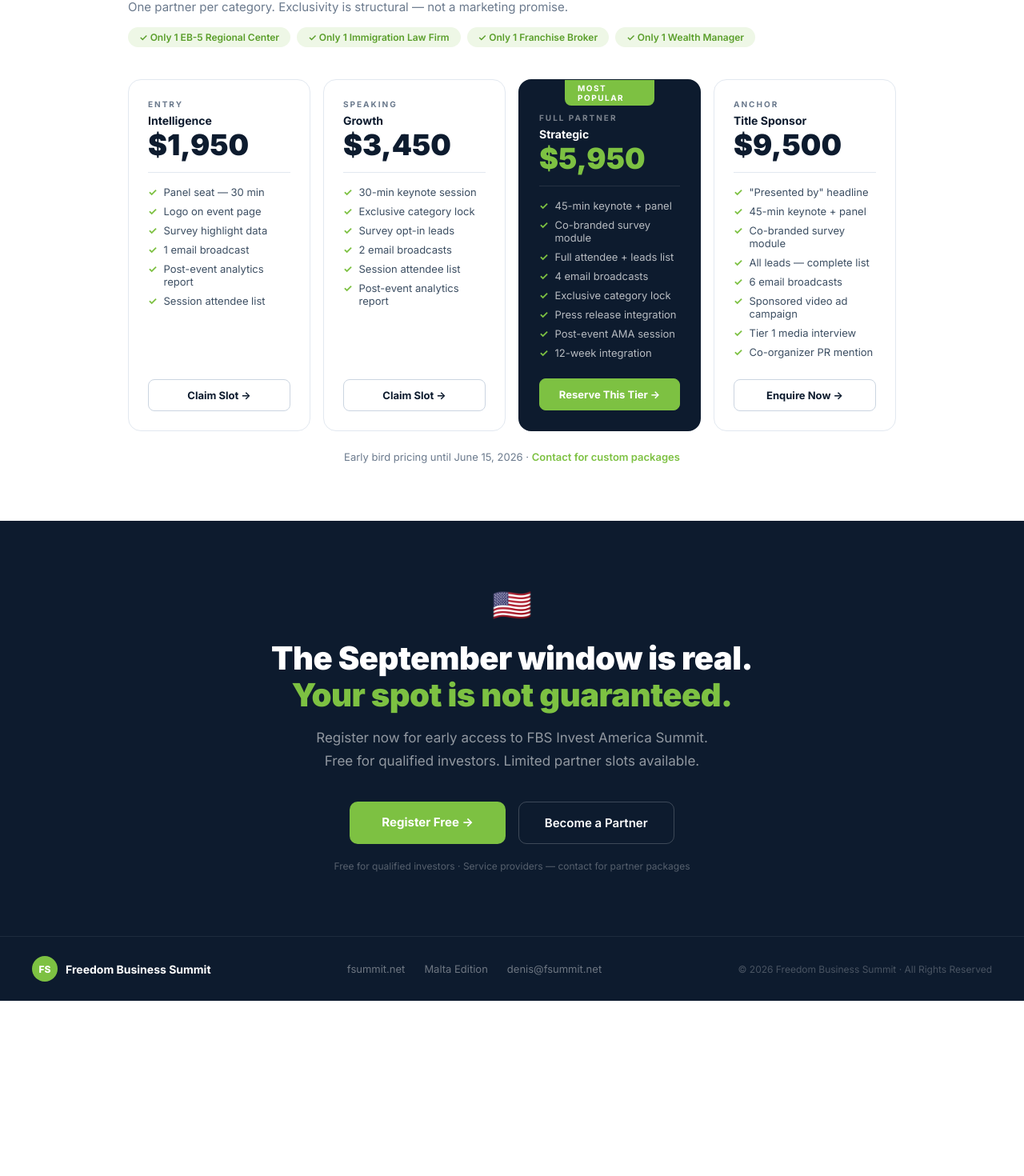
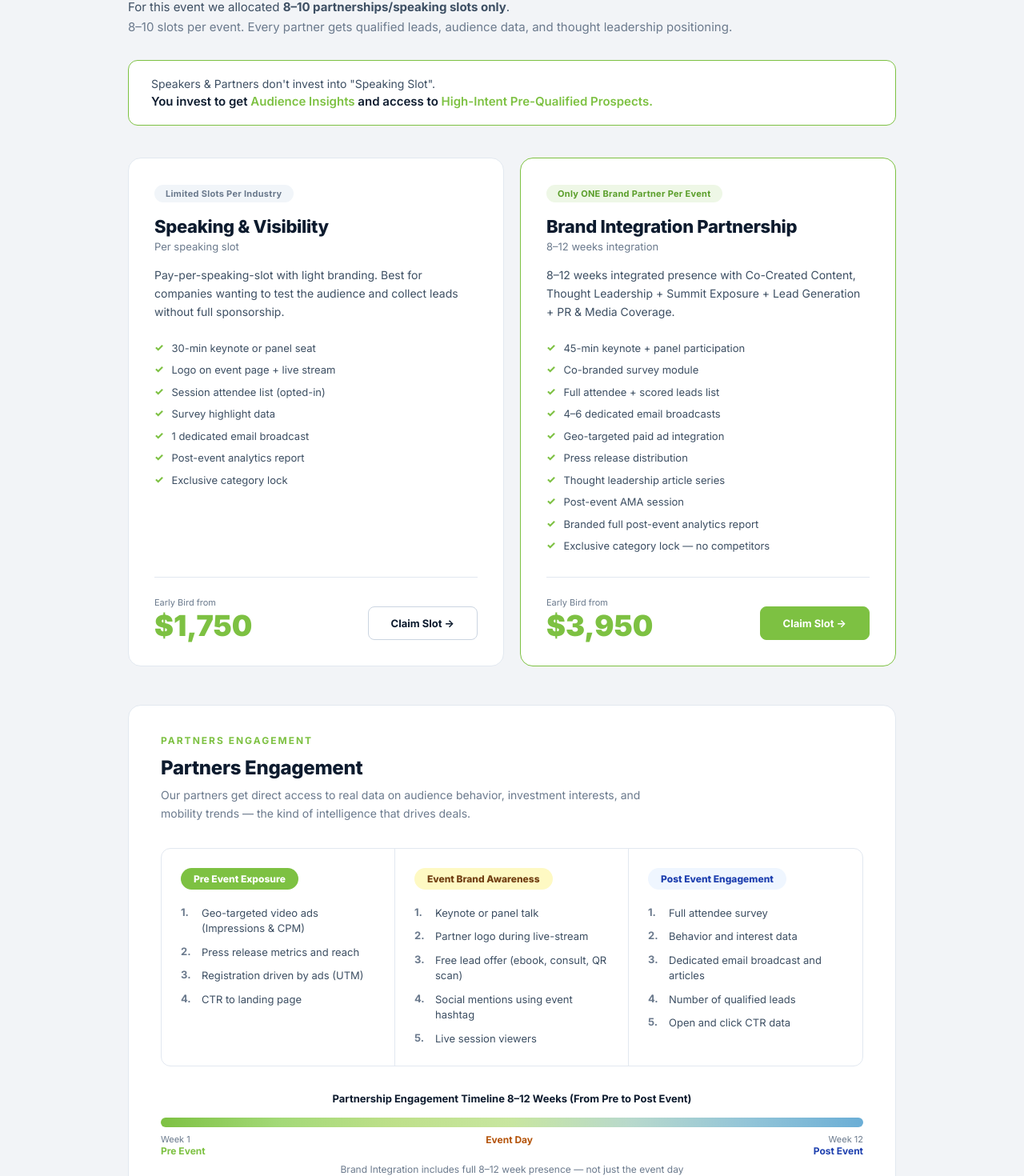
Before and after one commit to freedombusinesssummit-stack/eb5us, a Next.js app: page / in a window 1280 px wide. Shown: the part 8157-9627 px from the top of the page at 80% size. Before the commit the page ends 9408 px from the top, so only its background shows below. Built offline with nearby package versions, Linux system fonts and the light colour scheme.

Commit message:
Redesign pricing: Speaking & Brand Integration format matching proposal.fsummit.net

```diff
--- a/app/InvestAmericaSummit.tsx
+++ b/app/InvestAmericaSummit.tsx
@@ -553,50 +553,261 @@
 }
 
 function Pricing() {
-  const tiers = [
-    { name: "Intelligence", price: "$1,950", tag: "Entry", features: ["Panel seat — 30 min", "Logo on event page", "Survey highlight data", "1 email broadcast", "Post-event analytics report", "Session attendee list"], cta: "Claim Slot" },
-    { name: "Growth", price: "$3,450", tag: "Speaking", features: ["30-min keynote session", "Exclusive category lock", "Survey opt-in leads", "2 email broadcasts", "Session attendee list", "Post-event analytics report"], cta: "Claim Slot" },
-    { name: "Strategic", price: "$5,950", tag: "Full Partner", highlight: true, features: ["45-min keynote + panel", "Co-branded survey module", "Full attendee + leads list", "4 email broadcasts", "Exclusive category lock", "Press release integration", "Post-event AMA session", "12-week integration"], cta: "Reserve This Tier" },
-    { name: "Title Sponsor", price: "$9,500", tag: "Anchor", features: ['"Presented by" headline', "45-min keynote + panel", "Co-branded survey module", "All leads — complete list", "6 email broadcasts", "Sponsored video ad campaign", "Tier 1 media interview", "Co-organizer PR mention"], cta: "Enquire Now" },
+  const speakingTiers = [
+    {
+      name: "Speaking & Visibility",
+      sub: "Per speaking slot",
+      badge: "Limited Slots Per Industry",
+      badgeColor: "#F1F5F9",
+      badgeText: C.textGray,
+      price: "$1,750",
+      priceLabel: "Early Bird from",
+      desc: "Pay-per-speaking-slot with light branding. Best for companies wanting to test the audience and collect leads without full sponsorship.",
+      features: [
+        "30-min keynote or panel seat",
+        "Logo on event page + live stream",
+        "Session attendee list (opted-in)",
+        "Survey highlight data",
+        "1 dedicated email broadcast",
+        "Post-event analytics report",
+        "Exclusive category lock",
+      ],
+      cta: "Claim Slot",
+      highlight: false,
+    },
+    {
+      name: "Brand Integration Partnership",
+      sub: "8–12 weeks integration",
+      badge: "Only ONE Brand Partner Per Event",
+      badgeColor: C.greenPale,
+      badgeText: C.greenDark,
+      price: "$3,950",
+      priceLabel: "Early Bird from",
+      desc: "8–12 weeks integrated presence with Co-Created Content, Thought Leadership + Summit Exposure + Lead Generation + PR & Media Coverage.",
+      features: [
+        "45-min keynote + panel participation",
+        "Co-branded survey module",
+        "Full attendee + scored leads list",
+        "4–6 dedicated email broadcasts",
+        "Geo-targeted paid ad integration",
+        "Press release distribution",
+        "Thought leadership article series",
+        "Post-event AMA session",
+        "Branded full post-event analytics report",
+        "Exclusive category lock — no competitors",
+      ],
+      cta: "Claim Slot",
+      highlight: true,
+    },
   ];
+
   return (
-    <section id="pricing" style={{ background: C.bg, padding: "72px 40px" }}>
+    <section id="pricing" style={{ background: C.bgSection, padding: "72px 40px" }}>
       <div style={{ maxWidth: 960, margin: "0 auto" }}>
-        <GreenLabel>Partner Packages</GreenLabel>
-        <h2 style={{ fontSize: 36, fontWeight: 800, color: C.text, marginBottom: 8, letterSpacing: -0.5 }}>Choose Your Position</h2>
-        <p style={{ fontSize: 15, color: C.textGray, marginBottom: 16 }}>One partner per category. Exclusivity is structural — not a marketing promise.</p>
-        <div style={{ display: "flex", gap: 8, marginBottom: 40, flexWrap: "wrap" }}>
+
+        {/* Header */}
+        <GreenLabel>Engagement Options</GreenLabel>
+        <h2 style={{ fontSize: 36, fontWeight: 800, color: C.text, marginBottom: 8, letterSpacing: -0.5 }}>
+          Speaking & Partnership Engagement
+        </h2>
+        <p style={{ fontSize: 15, color: C.textMid, marginBottom: 6 }}>
+          For this event we allocated <strong>8–10 partnerships/speaking slots only</strong>.
+        </p>
+        <p style={{ fontSize: 15, color: C.textGray, marginBottom: 32 }}>
+          8–10 slots per event. Every partner gets qualified leads, audience data, and thought leadership positioning.
+        </p>
+
+        {/* Value callout box */}
+        <div style={{
+          border: `1.5px solid ${C.green}`,
+          borderRadius: 12,
+          padding: "20px 28px",
+          marginBottom: 40,
+          background: C.bg,
+        }}>
+          <div style={{ fontSize: 14, color: C.textMid, marginBottom: 4 }}>
+            Speakers & Partners don't invest into "Speaking Slot".
+          </div>
+          <div style={{ fontSize: 15, fontWeight: 600, color: C.text }}>
+            You invest to get{" "}
+            <span style={{ color: C.green }}>Audience Insights</span>
+            {" "}and access to{" "}
+            <span style={{ color: C.green }}>High-Intent Pre-Qualified Prospects.</span>
+          </div>
+        </div>
+
+        {/* Two pricing cards */}
+        <div style={{ display: "grid", gridTemplateColumns: "1fr 1fr", gap: 20, marginBottom: 48 }}>
+          {speakingTiers.map(({ name, sub, badge, badgeColor, badgeText, price, priceLabel, desc, features, cta, highlight }) => (
+            <div key={name} style={{
+              background: C.bg,
+              border: `1.5px solid ${highlight ? C.green : C.border}`,
+              borderRadius: 16,
+              padding: 32,
+              display: "flex",
+              flexDirection: "column",
+              position: "relative",
+            }}>
+              {/* Badge */}
+              <div style={{ marginBottom: 20 }}>
+                <span style={{
+                  background: badgeColor,
+                  color: badgeText,
+                  fontSize: 11,
+                  fontWeight: 700,
+                  padding: "4px 14px",
+                  borderRadius: 999,
+                  letterSpacing: 0.3,
+                }}>{badge}</span>
+              </div>
+
+              {/* Title */}
+              <div style={{ fontSize: 22, fontWeight: 800, color: C.text, marginBottom: 4, letterSpacing: -0.3 }}>{name}</div>
+              <div style={{ fontSize: 13, color: C.textGray, marginBottom: 16 }}>{sub}</div>
+
+              {/* Description */}
+              <p style={{ fontSize: 14, color: C.textMid, lineHeight: 1.65, marginBottom: 24 }}>
+                {desc.split(/\*\*(.*?)\*\*/).map((part, i) =>
+                  i % 2 === 1 ? <strong key={i}>{part}</strong> : part
+                )}
+              </p>
+
+              {/* Features */}
+              <div style={{ flex: 1, display: "flex", flexDirection: "column", gap: 8, marginBottom: 28 }}>
+                {features.map((f, i) => (
+                  <div key={i} style={{ display: "flex", gap: 10, fontSize: 13, color: C.textMid, alignItems: "flex-start" }}>
+                    <span style={{ color: C.green, fontWeight: 800, flexShrink: 0 }}>✓</span>
+                    <span style={{ lineHeight: 1.5 }}>{f}</span>
+                  </div>
+                ))}
+              </div>
+
+              {/* Price + CTA */}
+              <div style={{ borderTop: `1px solid ${C.border}`, paddingTop: 24, display: "flex", alignItems: "flex-end", justifyContent: "space-between", gap: 16 }}>
+                <div>
+                  <div style={{ fontSize: 11, color: C.textGray, marginBottom: 4 }}>{priceLabel}</div>
+                  <div style={{ fontSize: 36, fontWeight: 900, color: C.green, lineHeight: 1 }}>{price}</div>
+                </div>
+                <a href="mailto:denis@fsummit.net" style={{
+                  background: highlight ? C.green : C.bg,
+                  border: `1.5px solid ${highlight ? C.green : C.borderDark}`,
+                  color: highlight ? "#fff" : C.text,
+                  padding: "12px 28px",
+                  borderRadius: 8,
+                  fontSize: 13,
+                  fontWeight: 700,
+                  textDecoration: "none",
+                  whiteSpace: "nowrap",
+                }}>{cta} →</a>
+              </div>
+            </div>
+          ))}
+        </div>
+
+        {/* Partners Engagement — 3-column breakdown */}
+        <div style={{ background: C.bg, border: `1px solid ${C.border}`, borderRadius: 16, padding: "36px 40px", marginBottom: 40 }}>
+          <GreenLabel>Partners Engagement</GreenLabel>
+          <h3 style={{ fontSize: 24, fontWeight: 800, color: C.text, marginBottom: 8, letterSpacing: -0.3 }}>Partners Engagement</h3>
+          <p style={{ fontSize: 14, color: C.textGray, marginBottom: 32, maxWidth: 640, lineHeight: 1.65 }}>
+            Our partners get direct access to real data on audience behavior, investment interests, and mobility trends — the kind of intelligence that drives deals.
+          </p>
+
+          <div style={{ display: "grid", gridTemplateColumns: "1fr 1fr 1fr", gap: 0, borderRadius: 12, overflow: "hidden", border: `1px solid ${C.border}` }}>
+            {[
+              {
+                label: "Pre Event Exposure",
+                bg: C.green, color: "#fff",
+                items: [
+                  "Geo-targeted video ads (Impressions & CPM)",
+                  "Press release metrics and reach",
+                  "Registration driven by ads (UTM)",
+                  "CTR to landing page",
+                ],
+              },
+              {
+                label: "Event Brand Awareness",
+                bg: "#FEF9C3", color: "#713F12",
+                items: [
+                  "Keynote or panel talk",
+                  "Partner logo during live-stream",
+                  "Free lead offer (ebook, consult, QR scan)",
+                  "Social mentions using event hashtag",
+                  "Live session viewers",
+                ],
+              },
+              {
+                label: "Post Event Engagement",
+                bg: "#EFF6FF", color: "#1E40AF",
+                items: [
+                  "Full attendee survey",
+                  "Behavior and interest data",
+                  "Dedicated email broadcast and articles",
+                  "Number of qualified leads",
+                  "Open and click CTR data",
+                ],
+              },
+            ].map(({ label, bg, color, items }) => (
+              <div key={label} style={{ padding: "24px 24px", borderRight: label !== "Post Event Engagement" ? `1px solid ${C.border}` : "none" }}>
+                <div style={{
+                  display: "inline-block",
+                  background: bg, color,
+                  fontSize: 12, fontWeight: 800,
+                  padding: "6px 16px", borderRadius: 999,
+                  marginBottom: 20,
+                }}>{label}</div>
+                <div style={{ display: "flex", flexDirection: "column", gap: 10 }}>
+                  {items.map((item, i) => (
+                    <div key={i} style={{ display: "flex", gap: 10, fontSize: 13, color: C.textMid, alignItems: "flex-start" }}>
+                      <span style={{ color: C.textGray, fontWeight: 700, flexShrink: 0, minWidth: 16 }}>{i + 1}.</span>
+                      <span style={{ lineHeight: 1.5 }}>{item}</span>
+                    </div>
+                  ))}
+                </div>
+              </div>
+            ))}
+          </div>
+
+          {/* Timeline bar */}
+          <div style={{ marginTop: 32, textAlign: "center" }}>
+            <div style={{ fontSize: 13, fontWeight: 700, color: C.text, marginBottom: 16 }}>
+              Partnership Engagement Timeline 8–12 Weeks (From Pre to Post Event)
+            </div>
+            <div style={{ position: "relative", height: 12, borderRadius: 999, overflow: "hidden", marginBottom: 8 }}>
+              <div style={{
+                position: "absolute", inset: 0,
+                background: "linear-gradient(to right, #7DC142, #A3D977, #BEE08A, #C8E6A0, #B8D9CC, #93C5D8, #6BAED6)",
+              }} />
+            </div>
+            <div style={{ display: "flex", justifyContent: "space-between" }}>
+              <div style={{ textAlign: "left" }}>
+                <div style={{ fontSize: 11, color: C.textGray }}>Week 1</div>
+                <div style={{ fontSize: 12, fontWeight: 700, color: C.green }}>Pre Event</div>
+              </div>
+              <div style={{ textAlign: "center" }}>
+                <div style={{ fontSize: 12, fontWeight: 700, color: "#B45309" }}>Event Day</div>
+              </div>
+              <div style={{ textAlign: "right" }}>
+                <div style={{ fontSize: 11, color: C.textGray }}>Week 12</div>
+                <div style={{ fontSize: 12, fontWeight: 700, color: "#1E40AF" }}>Post Event</div>
+              </div>
+            </div>
+            <div style={{ fontSize: 12, color: C.textGray, marginTop: 8 }}>
+              Brand Integration includes full 8–12 week presence — not just the event day
+            </div>
+          </div>
+        </div>
+
+        {/* Exclusivity tags */}
+        <div style={{ display: "flex", gap: 8, flexWrap: "wrap", justifyContent: "center" }}>
           {["Only 1 EB-5 Regional Center", "Only 1 Immigration Law Firm", "Only 1 Franchise Broker", "Only 1 Wealth Manager"].map(t => (
             <span key={t} style={{ background: C.greenPale, color: C.greenDark, padding: "5px 14px", borderRadius: 999, fontSize: 12, fontWeight: 600 }}>✓ {t}</span>
           ))}
         </div>
-        <div style={{ display: "grid", gridTemplateColumns: "repeat(4, 1fr)", gap: 16 }}>
-          {tiers.map(({ name, price, tag, features, highlight, cta }) => (
-            <div key={name} style={{ background: highlight ? C.navy : C.bg, border: highlight ? `2px solid ${C.navy}` : `1px solid ${C.border}`, borderRadius: 16, padding: 24, position: "relative", display: "flex", flexDirection: "column" }}>
-              {highlight && (
-                <div style={{ position: "absolute", top: -1, left: "50%", transform: "translateX(-50%)", background: C.green, color: "#fff", fontSize: 10, fontWeight: 700, letterSpacing: 1.5, padding: "4px 16px", borderRadius: "0 0 8px 8px" }}>MOST POPULAR</div>
-              )}
-              <div style={{ marginTop: highlight ? 16 : 0, flex: 1 }}>
-                <div style={{ fontSize: 10, fontWeight: 700, letterSpacing: 2, textTransform: "uppercase", color: highlight ? "rgba(255,255,255,0.45)" : C.textGray, marginBottom: 6 }}>{tag}</div>
-                <div style={{ fontSize: 14, fontWeight: 700, color: highlight ? "#fff" : C.text, marginBottom: 4 }}>{name}</div>
-                <div style={{ fontSize: 36, fontWeight: 900, color: highlight ? C.green : C.text, marginBottom: 16, lineHeight: 1 }}>{price}</div>
-                <div style={{ height: 1, background: highlight ? "rgba(255,255,255,0.1)" : C.border, marginBottom: 16 }} />
-                <div style={{ display: "flex", flexDirection: "column", gap: 8, marginBottom: 24 }}>
-                  {features.map(f => (
-                    <div key={f} style={{ display: "flex", gap: 8, fontSize: 13, color: highlight ? "rgba(255,255,255,0.7)" : C.textMid, alignItems: "flex-start" }}>
-                      <span style={{ color: C.green, fontWeight: 700, flexShrink: 0 }}>✓</span>
-                      <span>{f}</span>
-                    </div>
-                  ))}
-                </div>
-              </div>
-              <a href="mailto:denis@fsummit.net" style={{ display: "block", textAlign: "center", background: highlight ? C.green : "transparent", border: `1.5px solid ${highlight ? C.green : C.borderDark}`, color: highlight ? "#fff" : C.text, padding: "11px 0", borderRadius: 8, fontSize: 13, fontWeight: 700, textDecoration: "none" }}>{cta} →</a>
-            </div>
-          ))}
+        <div style={{ textAlign: "center", marginTop: 20, color: C.textGray, fontSize: 13 }}>
+          Early bird pricing until June 15, 2026 ·{" "}
+          <a href="mailto:denis@fsummit.net" style={{ color: C.green, fontWeight: 600, textDecoration: "none" }}>Contact for custom packages</a>
         </div>
-        <div style={{ textAlign: "center", marginTop: 24, color: C.textGray, fontSize: 13 }}>
-          Early bird pricing until June 15, 2026 · <a href="mailto:denis@fsummit.net" style={{ color: C.green, fontWeight: 600, textDecoration: "none" }}>Contact for custom packages</a>
-        </div>
+
       </div>
     </section>
   );
```
